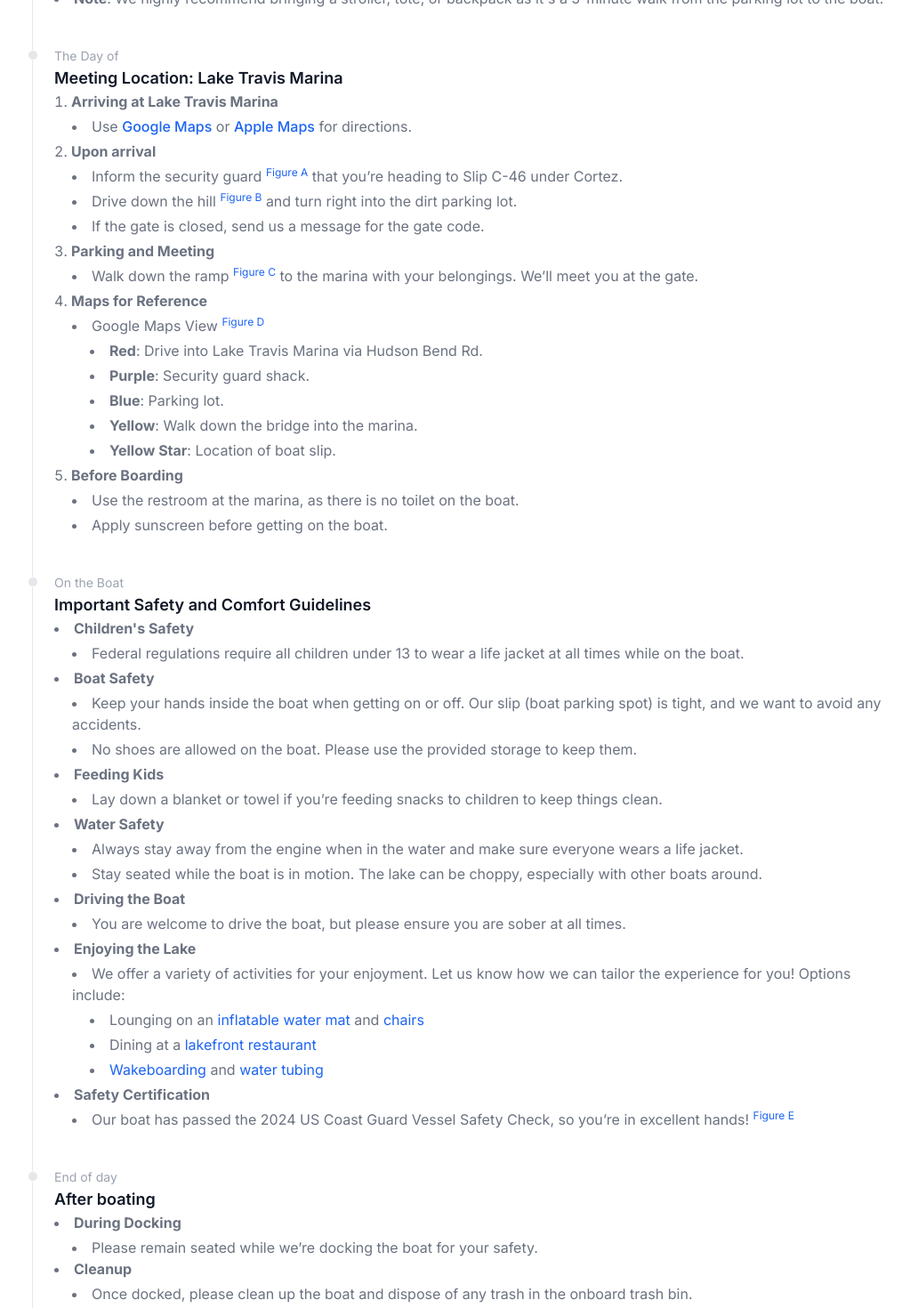
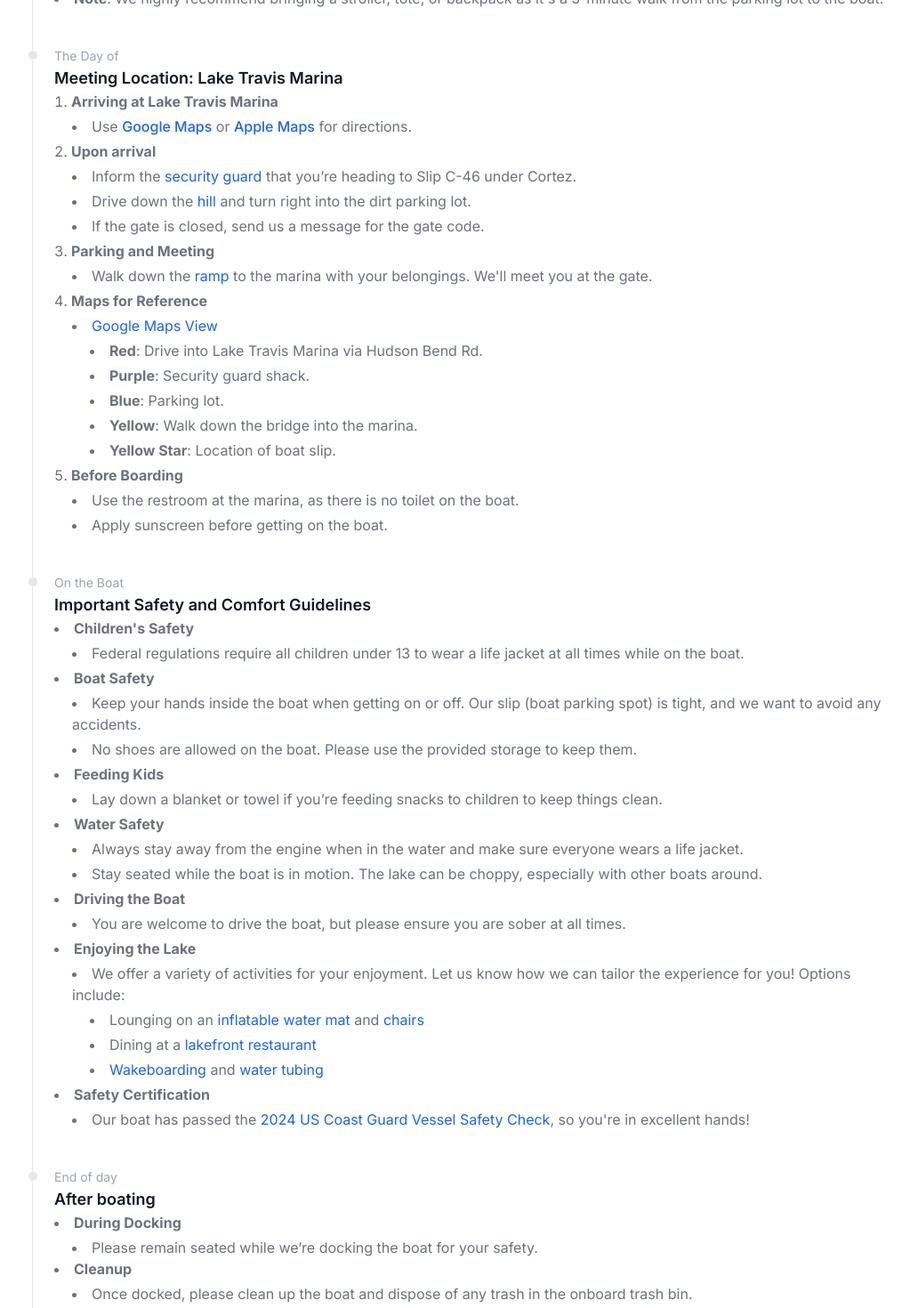
Before and after one commit to danicarcortez/sir-harris-cortez, a Next.js app: page / in a window 1280 px wide. Shown: the part 1374-2844 px from the top of the page at 89% size, without its empty margins (124-1147 px from the left). Built offline with nearby package versions, Linux system fonts and the light colour scheme; no server answers.

Commit message:
update figure component

```diff
--- a/app/_components/TimelineItem/DayOf.tsx
+++ b/app/_components/TimelineItem/DayOf.tsx
@@ -41,13 +41,21 @@ export const DayOf = () => (
           </ListItem>
           <List nested>
             <ListItem>
-              Inform the security guard{" "}
-              <FigureComponent imageSrc="/security_shack.png" text="Figure A" />{" "}
+              Inform the{" "}
+              <FigureComponent
+                variant="p"
+                imageSrc="/security_shack.png"
+                text="security guard"
+              />{" "}
               that you’re heading to Slip C-46 under Cortez.
             </ListItem>
             <ListItem>
-              Drive down the hill{" "}
-              <FigureComponent imageSrc="/parking_lot.png" text="Figure B" />{" "}
+              Drive down the{" "}
+              <FigureComponent
+                imageSrc="/parking_lot.png"
+                text="hill"
+                variant="p"
+              />{" "}
               and turn right into the dirt parking lot.
             </ListItem>
             <ListItem>
@@ -60,9 +68,13 @@ export const DayOf = () => (
           <List nested>
             <ListItem>
               {" "}
-              Walk down the ramp{" "}
-              <FigureComponent imageSrc="/ramp.png" text="Figure C" /> to the
-              marina with your belongings. We’ll meet you at the gate.
+              Walk down the{" "}
+              <FigureComponent
+                imageSrc="/ramp.png"
+                text="ramp"
+                variant="p"
+              />{" "}
+              to the marina with your belongings. We'll meet you at the gate.
             </ListItem>
           </List>
           <ListItem>
@@ -70,10 +82,10 @@ export const DayOf = () => (
           </ListItem>
           <List nested>
             <ListItem>
-              Google Maps View{" "}
               <FigureComponent
                 imageSrc="/google_maps_view.png"
-                text="Figure D"
+                text="Google Maps View"
+                variant="p"
               />
             </ListItem>
             <List nested>
--- a/app/_components/TimelineItem/OnTheBoat.tsx
+++ b/app/_components/TimelineItem/OnTheBoat.tsx
@@ -123,9 +123,13 @@ export const OnTheBoat = () => (
           </ListItem>
           <List nested>
             <ListItem>
-              Our boat has passed the 2024 US Coast Guard Vessel Safety Check,
-              so you’re in excellent hands!&nbsp;
-              <FigureComponent imageSrc="/vessel_check.png" text="Figure E" />
+              Our boat has passed the{" "}
+              <FigureComponent
+                imageSrc="/vessel_check.png"
+                text="2024 US Coast Guard Vessel Safety Check"
+                variant="p"
+              />
+              , so you're in excellent hands!&nbsp;
             </ListItem>
           </List>
         </List>
```
